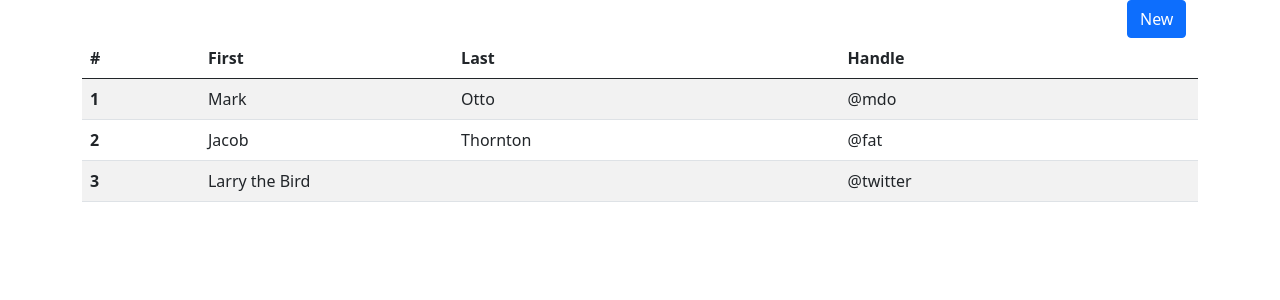
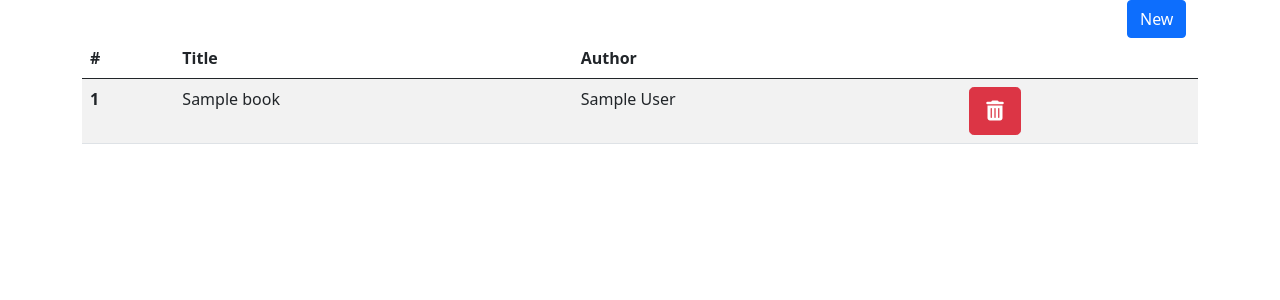
Before and after one commit to danghuutoan/book-scanner, a Flask app: page /books in a window 1280 px wide. Shown: the part 56-356 px from the top of the page. Run offline with Flask 2, Linux system fonts and the light colour scheme; tables that the repository leaves empty hold one stand-in row (values such as "Sample post"); some libraries are stand-ins or nearby versions.

Commit message:
adding book detete endpoint

```diff
--- a/backend/src/main.py
+++ b/backend/src/main.py
@@ -1,4 +1,4 @@
-from flask import Flask, render_template
+from flask import Flask, render_template, request, redirect
 from flask_sqlalchemy import SQLAlchemy
 from flask_migrate import Migrate
 from flask_cors import CORS
@@ -27,7 +27,6 @@ migrate = Migrate(app, db)
 class Book(db.Model):
     __tablename__ = "books"
     id = db.Column(db.Integer, primary_key=True)
-    name = db.Column(db.String)
     author = db.Column(db.String)
     title = db.Column(db.String)
 
@@ -46,8 +45,20 @@ def render_home_page():
 
 
 @app.route("/books", methods=["GET"])
-def create_book():
-    return render_template("books.html")
+def render_book_page():
+    books = Book.query.all()
+    print(books)
+    return render_template("books.html", books=books)
+
+
+@app.route("/books", methods=["POST"])
+def create_new_book():
+    book_tile = request.form["bookTile"]
+    book_author = request.form["bookAuthor"]
+    book = Book(title=book_tile, author=book_author)
+    db.session.add(book)
+    db.session.commit()
+    return redirect("/books")
 
 
 @app.route("/books/new", methods=["GET"])
@@ -55,5 +66,16 @@ def render_new_book_form():
     return render_template("new_book_form.html")
 
 
+@app.route("/books/<int:book_id>", methods=["DELETE"])
+def delete_book_by_id(book_id):
+    book = db.session.query(Book).get(book_id)
+    if book is None:
+        return {"status": "failed"}, 404
+
+    db.session.delete(book)
+    db.session.commit()
+    return {"status": "ok", "id": book.id}
+
+
 if __name__ == "__main__":
     app.run(debug=True, host="0.0.0.0")
--- /dev/null
+++ b/backend/src/static/js/book.js
@@ -0,0 +1,9 @@
+handleBookDelete = (book_id) => {
+    fetch("/books/" + book_id, {
+		method: "DELETE",
+		body: {},
+	}).then((response) => {
+		console.log(response);
+		window.location.replace("/books");
+	});
+}
--- a/backend/src/templates/base.html
+++ b/backend/src/templates/base.html
@@ -7,6 +7,7 @@
     <meta name="viewport" content="width=device-width, initial-scale=1.0">
     <link href="https://cdn.jsdelivr.net/npm/bootstrap@5.0.1/dist/css/bootstrap.min.css" rel="stylesheet"
         integrity="sha384-+0n0xVW2eSR5OomGNYDnhzAbDsOXxcvSN1TPprVMTNDbiYZCxYbOOl7+AMvyTG2x" crossorigin="anonymous">
+    {% block style %} {%endblock%}
     <title>{% block title %} {% endblock%}</title>
 </head>
 
@@ -41,6 +42,7 @@
     <script src="https://cdn.jsdelivr.net/npm/bootstrap@5.0.1/dist/js/bootstrap.bundle.min.js"
         integrity="sha384-gtEjrD/SeCtmISkJkNUaaKMoLD0//ElJ19smozuHV6z3Iehds+3Ulb9Bn9Plx0x4"
         crossorigin="anonymous"></script>
+    <script src="https://kit.fontawesome.com/1e53c66aaa.js" crossorigin="anonymous"></script>
 </body>
 
 </html>
--- a/backend/src/templates/books.html
+++ b/backend/src/templates/books.html
@@ -1,4 +1,7 @@
 {% extends 'base.html' %}
+{%block style%}
+<link rel="stylesheet" href="{{ url_for('static', filename='style.css') }}">
+{%endblock%}
 {%block content%}
 <div class="container">
     <div class="row justify-content-start">
@@ -19,29 +22,22 @@
                 <thead>
                     <tr>
                         <th scope="col">#</th>
-                        <th scope="col">First</th>
-                        <th scope="col">Last</th>
-                        <th scope="col">Handle</th>
+                        <th scope="col">Title</th>
+                        <th scope="col">Author</th>
+                        <th scope="col"></th>
                     </tr>
                 </thead>
                 <tbody>
+                    {% for book in books %}
                     <tr>
-                        <th scope="row">1</th>
-                        <td>Mark</td>
-                        <td>Otto</td>
-                        <td>@mdo</td>
+                        <th scope="row">{{book.id}}</th>
+                        <td>{{ book.title }}</td>
+                        <td>{{ book.author }}</td>
+                        <td>
+                            <button onclick="handleBookDelete({{book.id}})" class="btn btn-danger btn-lg"
+                                role="button"><i class="fas fa-trash-alt"></i></button>
                     </tr>
-                    <tr>
-                        <th scope="row">2</th>
-                        <td>Jacob</td>
-                        <td>Thornton</td>
-                        <td>@fat</td>
-                    </tr>
-                    <tr>
-                        <th scope="row">3</th>
-                        <td colspan="2">Larry the Bird</td>
-                        <td>@twitter</td>
-                    </tr>
+                    {% endfor %}
                 </tbody>
             </table>
             <!--end of Books table -->
@@ -52,5 +48,6 @@
 
 </div>
 </div>
-
+<script type=text/javascript src="{{
+    url_for('static', filename='js/book.js') }}"></script>
 {%endblock%}
--- a/backend/src/templates/home.html
+++ b/backend/src/templates/home.html
@@ -1,5 +1,6 @@
+{% block title %} Home Page {%endblock%}
 {% extends 'base.html' %}
-{% block title %} Home Page {%endblock%}
+
 {% block content %}
 <h1>Welcome to Home Page</h1>
 {%endblock%}
```
Also changed, not shown: backend/src/templates/new_book_form.html (+6 -10 lines), backend/src/static/style.css (added).
